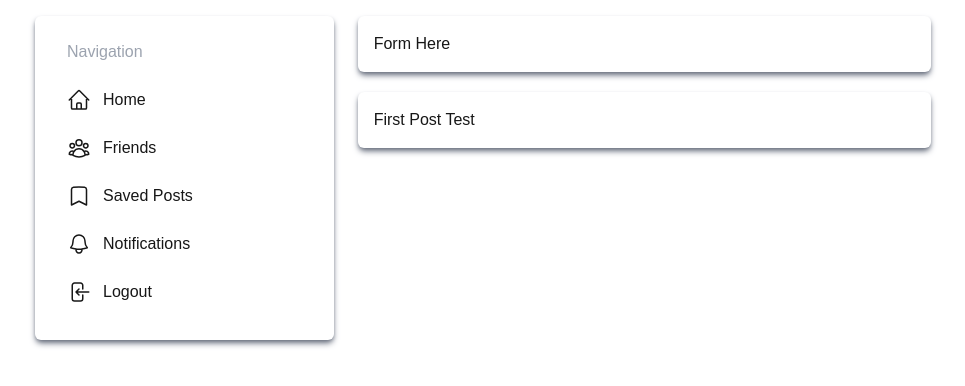
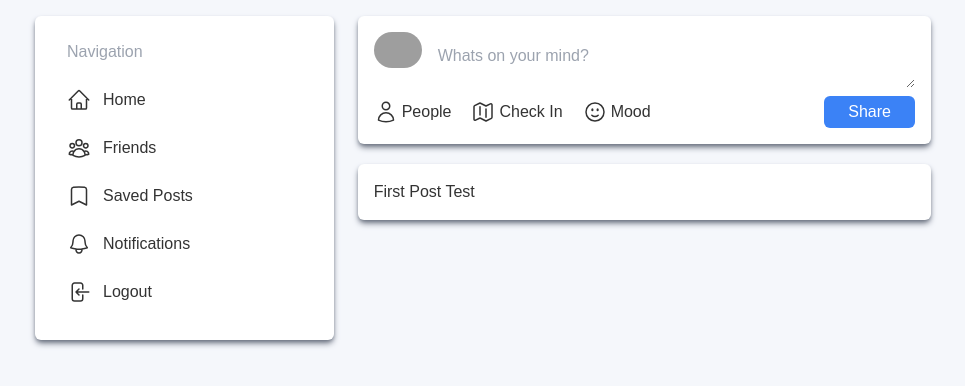
Before and after one commit to zach-morris-txt/Studywith-Social-Media-App, a Next.js app in the folder social-media/: page / in a window 1280 px wide. Shown: the top 386 px of the page, without its empty margins (157-1122 px from the left). Built offline with nearby package versions, Linux system fonts and the light colour scheme; grey boxes are pictures that could not be loaded.

Commit message:
Structure and style PostForm component

```diff
--- /dev/null
+++ b/social-media/components/Post-Form-Card.js
@@ -0,0 +1,45 @@
+import Card from "./Card";
+
+export default function PostFormCard() {
+    return (
+        <Card>
+            <div className="flex gap-1">
+                <div>
+                    <div className="w-12 rounded-full overflow-hidden">
+                        <img src="https://upload.wikimedia.org/wikipedia/commons/2/2c/Default_pfp.svg" alt="pfp icon" />
+                    </div>
+                </div>
+                <textarea className="grow p-3 h-14" placeholder={'Whats on your mind?'} />
+            </div>
+            <div className="flex gap-5 items-center mt-2">
+                <div>
+                    <button className="flex gap-1">
+                        <svg xmlns="http://www.w3.org/2000/svg" fill="none" viewBox="0 0 24 24" strokeWidth={1.5} stroke="currentColor" className="size-6">
+                            <path strokeLinecap="round" strokeLinejoin="round" d="M15.75 6a3.75 3.75 0 1 1-7.5 0 3.75 3.75 0 0 1 7.5 0ZM4.501 20.118a7.5 7.5 0 0 1 14.998 0A17.933 17.933 0 0 1 12 21.75c-2.676 0-5.216-.584-7.499-1.632Z" />
+                        </svg>
+                        People
+                    </button>
+                </div>
+                <div>
+                    <button className="flex gap-1">
+                        <svg xmlns="http://www.w3.org/2000/svg" fill="none" viewBox="0 0 24 24" strokeWidth={1.5} stroke="currentColor" className="size-6">
+                            <path strokeLinecap="round" strokeLinejoin="round" d="M9 6.75V15m6-6v8.25m.503 3.498 4.875-2.437c.381-.19.622-.58.622-1.006V4.82c0-.836-.88-1.38-1.628-1.006l-3.869 1.934c-.317.159-.69.159-1.006 0L9.503 3.252a1.125 1.125 0 0 0-1.006 0L3.622 5.689C3.24 5.88 3 6.27 3 6.695V19.18c0 .836.88 1.38 1.628 1.006l3.869-1.934c.317-.159.69-.159 1.006 0l4.994 2.497c.317.158.69.158 1.006 0Z" />
+                        </svg>
+                        Check In
+                    </button>
+                </div>
+                <div>
+                    <button className="flex gap-1">
+                        <svg xmlns="http://www.w3.org/2000/svg" fill="none" viewBox="0 0 24 24" strokeWidth={1.5} stroke="currentColor" className="size-6">
+                            <path strokeLinecap="round" strokeLinejoin="round" d="M15.182 15.182a4.5 4.5 0 0 1-6.364 0M21 12a9 9 0 1 1-18 0 9 9 0 0 1 18 0ZM9.75 9.75c0 .414-.168.75-.375.75S9 10.164 9 9.75 9.168 9 9.375 9s.375.336.375.75Zm-.375 0h.008v.015h-.008V9.75Zm5.625 0c0 .414-.168.75-.375.75s-.375-.336-.375-.75.168-.75.375-.75.375.336.375.75Zm-.375 0h.008v.015h-.008V9.75Z" />
+                        </svg>
+                        Mood
+                    </button>
+                </div>
+                <div className="grow text-right">
+                    <button className="bg-blue-500 text-white px-6 py-1 rounded-md">Share</button>
+                </div>
+            </div>
+        </Card>
+    )
+}
--- a/social-media/pages/index.js
+++ b/social-media/pages/index.js
@@ -1,5 +1,6 @@
 import Card from "@/components/Card";
 import NavigationCard from "@/components/Navigation-Card";
+import PostFormCard from "@/components/Post-Form-Card";
 
 
 export default function Home() {
@@ -9,7 +10,7 @@
         <NavigationCard />
       </div>
       <div className="grow">
-        <Card>Form Here</Card>
+        <PostFormCard />
         <Card>First Post Test</Card>
       </div>
     </div>
--- a/social-media/styles/globals.css
+++ b/social-media/styles/globals.css
@@ -15,7 +15,7 @@
 }
 
 body {
-  background-color: '#F5F7FB';
-  color: var(--foreground);
+  background-color: #F5F7FB;
+  color: #333333;
   font-family: Arial, Helvetica, sans-serif;
 }
```
